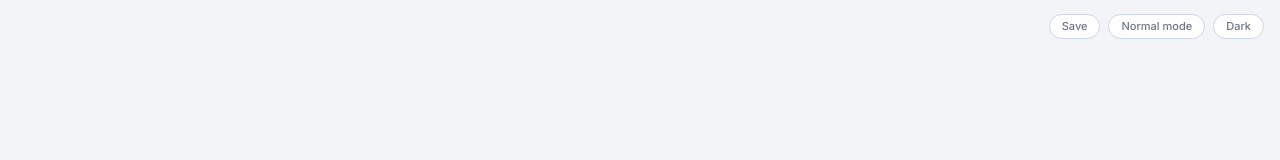
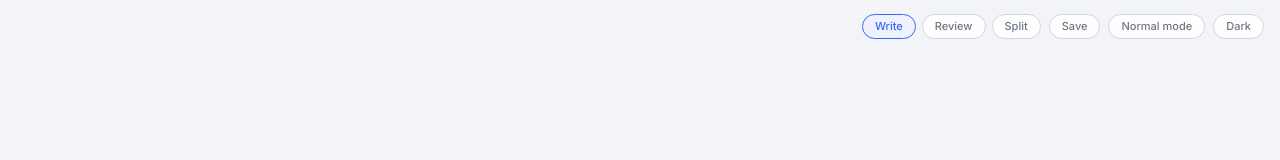
Before and after one commit to Alex-Lya-Min/SSTE, a React (Vite) app: page / in a window 1280 px wide. Shown: the top 160 px of the page. Built offline with nearby package versions, Linux system fonts and the light colour scheme.

Commit message:
Fix calm mode controls, theme button styles, and focus mode persistence

```diff
--- a/src/App.tsx
+++ b/src/App.tsx
@@ -18,7 +18,7 @@ function App() {
   const [documents, setDocuments] = useState<DocumentItem[]>(initial.documents);
   const [activeDocumentId, setActiveDocumentId] = useState<string | null>(initial.preferences.activeDocumentId);
   const [viewMode, setViewMode] = useState<ViewMode>(initial.preferences.viewMode);
-  const [focusMode, setFocusMode] = useState<boolean>(true);
+  const [focusMode, setFocusMode] = useState<boolean>(initial.preferences.focusMode);
   const [theme, setTheme] = useState<'light' | 'dark'>(initial.preferences.theme);
   const [saveStatus, setSaveStatus] = useState<SaveStatus>('saved');
   const textareaRef = useRef<HTMLTextAreaElement | null>(null);
@@ -235,6 +235,17 @@ function App() {
       <main className="main">
         {focusMode && (
           <div className="focus-controls">
+            <div className="focus-view-group" role="group" aria-label="View mode">
+              <button onClick={() => setViewMode('write')} className={viewMode === 'write' ? 'active' : ''}>
+                Write
+              </button>
+              <button onClick={() => setViewMode('preview')} className={viewMode === 'preview' ? 'active' : ''}>
+                Review
+              </button>
+              <button onClick={() => setViewMode('split')} className={viewMode === 'split' ? 'active' : ''}>
+                Split
+              </button>
+            </div>
             <button onClick={saveCurrentDocument} disabled={!activeDocument}>Save</button>
             <button onClick={() => setFocusMode(false)}>Normal mode</button>
             <button onClick={() => setTheme((prev) => (prev === 'light' ? 'dark' : 'light'))}>
--- a/src/styles.css
+++ b/src/styles.css
@@ -11,6 +11,12 @@
   --line-strong: #cfd5e2;
   --accent: #3a68f0;
   --accent-soft: #eef2ff;
+  --btn-border: #aeb5c2;
+  --btn-grad-start: #fdfdff;
+  --btn-grad-end: #e9edf5;
+  --btn-active-start: #e3e8f2;
+  --btn-active-end: #d6dcea;
+  --btn-shadow-inset: rgba(255, 255, 255, 0.9);
 }
 
 :root[data-theme='dark'] {
@@ -23,6 +29,12 @@
   --line-strong: #3a4355;
   --accent: #8ba9ff;
   --accent-soft: #232c40;
+  --btn-border: #4a5468;
+  --btn-grad-start: #30384a;
+  --btn-grad-end: #252c3a;
+  --btn-active-start: #2a3242;
+  --btn-active-end: #1f2532;
+  --btn-shadow-inset: rgba(255, 255, 255, 0.08);
 }
 
 * {
@@ -82,13 +94,13 @@ input {
 }
 
 .button-primary {
-  border: 1px solid #aeb5c2;
-  background: linear-gradient(180deg, #fdfdff 0%, #e9edf5 100%);
-  color: #1f2430;
+  border: 1px solid var(--btn-border);
+  background: linear-gradient(180deg, var(--btn-grad-start) 0%, var(--btn-grad-end) 100%);
+  color: var(--text);
   border-radius: 6px;
   padding: 6px 10px;
   cursor: pointer;
-  box-shadow: inset 0 1px 0 rgba(255, 255, 255, 0.9);
+  box-shadow: inset 0 1px 0 var(--btn-shadow-inset);
 }
 
 .doc-list {
@@ -138,13 +150,13 @@ input {
 .toolbar button,
 .empty-state button,
 .import-label {
-  border: 1px solid #aeb5c2;
-  background: linear-gradient(180deg, #fdfdff 0%, #e9edf5 100%);
+  border: 1px solid var(--btn-border);
+  background: linear-gradient(180deg, var(--btn-grad-start) 0%, var(--btn-grad-end) 100%);
   color: var(--text);
   border-radius: 6px;
   padding: 6px 10px;
   cursor: pointer;
-  box-shadow: inset 0 1px 0 rgba(255, 255, 255, 0.9);
+  box-shadow: inset 0 1px 0 var(--btn-shadow-inset);
 }
 
 .doc-actions button:active,
@@ -152,7 +164,7 @@ input {
 .empty-state button:active,
 .import-label:active,
 .button-primary:active {
-  background: linear-gradient(180deg, #e3e8f2 0%, #d6dcea 100%);
+  background: linear-gradient(180deg, var(--btn-active-start) 0%, var(--btn-active-end) 100%);
   box-shadow: inset 0 1px 2px rgba(31, 36, 48, 0.15);
 }
 
@@ -346,6 +358,17 @@ input {
   color: var(--text);
 }
 
+.focus-controls button.active {
+  border-color: var(--accent);
+  color: var(--accent);
+  background: var(--accent-soft);
+}
+
+.focus-view-group {
+  display: inline-flex;
+  gap: 6px;
+}
+
 
 .focus-controls button:disabled {
   opacity: 0.5;
```
